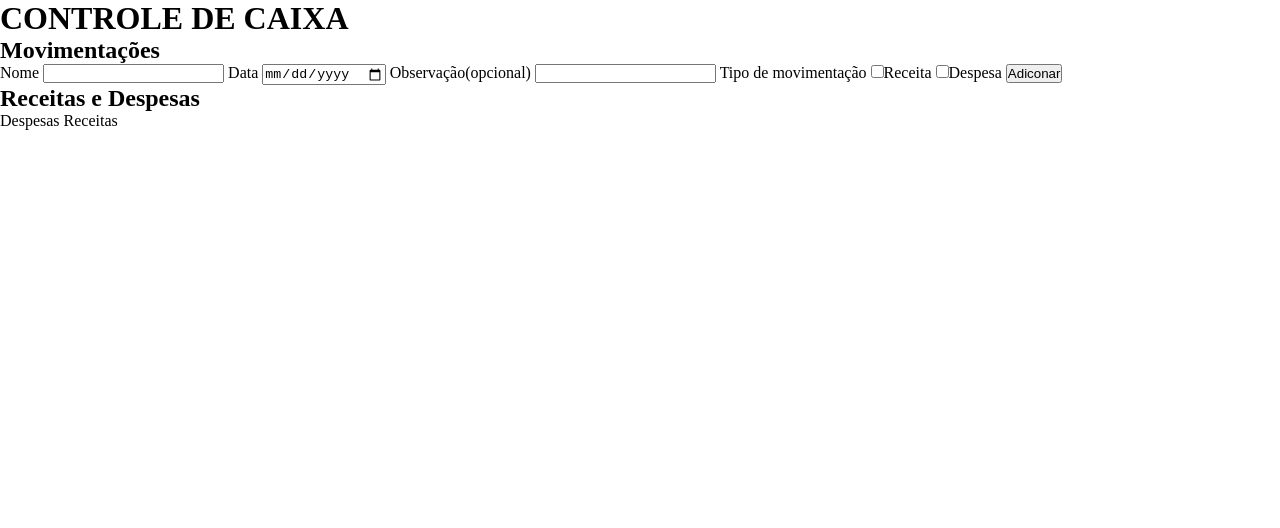
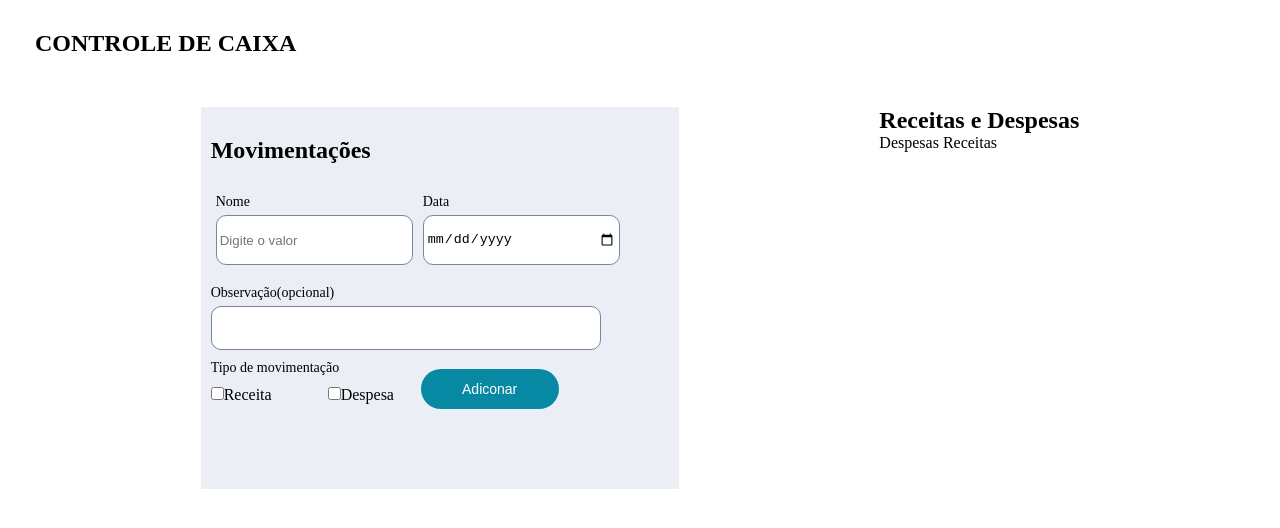
Before and after one commit to tobiasramos/controle-caixa, a plain HTML site: page index.html in a window 1280 px wide. Drawn offline with Linux system fonts and the light colour scheme.

Commit message:
Fazendo a estiização da class controls e classes filhas

```diff
--- a/index.html
+++ b/index.html
@@ -12,9 +12,7 @@
 </head>
 
 <body>
-    <div class="title">
     <h1>CONTROLE DE CAIXA</h1>
-    </div>
 
     <main>
         <div class="controls">
@@ -22,20 +20,29 @@
                 <h2>Movimentações</h2>
 
                 <form>
+                    <div class="nameDate">
+                        <div class="name">
                             <label for="">Nome</label>
-                    <input type="text">
+                            <input type="text" placeholder="Digite o valor">
+                        </div>
 
+                        <div class="date">
                             <label for="">Data</label>
-                    <input type="date">
+                            <input type="date" placeholder="Selecione a data">
+                        </div>
+                    </div>
 
+                    <div class="observation">
                         <label for="">Observação(opcional)</label>
                         <input type="text">
+                    </div>
 
+                    <div class="type">
                         <label for="">Tipo de movimentação</label>
-                    <input type="checkbox">Receita
-                    <input type="checkbox">Despesa
-
-                    <button>Adiconar</button>
+                        <input class="revenue" type="checkbox"><span>Receita</span>
+                        <input class="expense" type="checkbox"><span>Despesa</span>
+                        <button class="btn-add">Adiconar</button>
+                    </div>
                 </form>
             </div>
             <div>
--- a/src/css/style.css
+++ b/src/css/style.css
@@ -0,0 +1,96 @@
+h1 {
+    width: 280px;
+    margin-top: 30px;
+    margin-left: 35px;
+    margin-bottom: 20px;
+    font-size: 24px;
+}
+
+.controls {
+    display: flex;
+    justify-content: space-evenly;
+    margin-top: 50px;
+}
+
+.controls .movements {
+    display: block;
+    padding: 10px;
+    width: 458px;
+    height: 362px;
+    background-color: #ECEEF6;
+}
+
+.controls .movements h2 {
+    margin-top: 20px;
+    margin-bottom: 25px;
+}
+
+.controls .movements label {
+    font-size: 14px;
+}
+
+.controls .movements .nameDate {
+    display: flex;
+    padding: 5px;
+    margin-bottom: 15px;
+}
+
+.controls .movements .nameDate .name {
+    margin-right: 10px;
+}
+
+.controls .movements .nameDate .name label,
+.controls .movements .nameDate .date label {
+    display: block;
+    margin-bottom: 5px;
+}
+
+.controls .movements .nameDate .name input,
+.controls .movements .nameDate .date input {
+    width: 189px;
+    height: 42px;
+    padding: 3px;
+    border: 1px solid #7A869A;
+    border-radius: 10px;
+}
+
+.controls .movements .observation label {
+    display: block;
+    margin-bottom: 5px;
+}
+
+.controls .movements .observation input {
+    width: 388px;
+    height: 42px;
+    border: 1px solid #7A869A;
+    border-radius: 10px;
+    margin-bottom: 10px;
+}
+
+.controls .movements .type label {
+    display: block;
+    margin-bottom: 10px;
+}
+
+.controls .movements .type .expense {
+    margin-left: 52px;
+}
+
+.controls .movements .type .btn-add {
+    display: flex;
+    position: absolute;
+    flex-direction: row;
+    justify-content: center;
+    align-items: center;
+    padding: 8px 16px;
+    width: 138px;
+    height: 40px;
+    font-size: 14px;
+    color: #FFFFFF;
+    border-radius: 30px;
+    background-color: #0889A3;
+    border: none;
+    margin-top: -35px;
+    margin-left: 210px;
+    cursor: pointer;
+}
```
Lines whose indentation alone changed are shown as unchanged.
